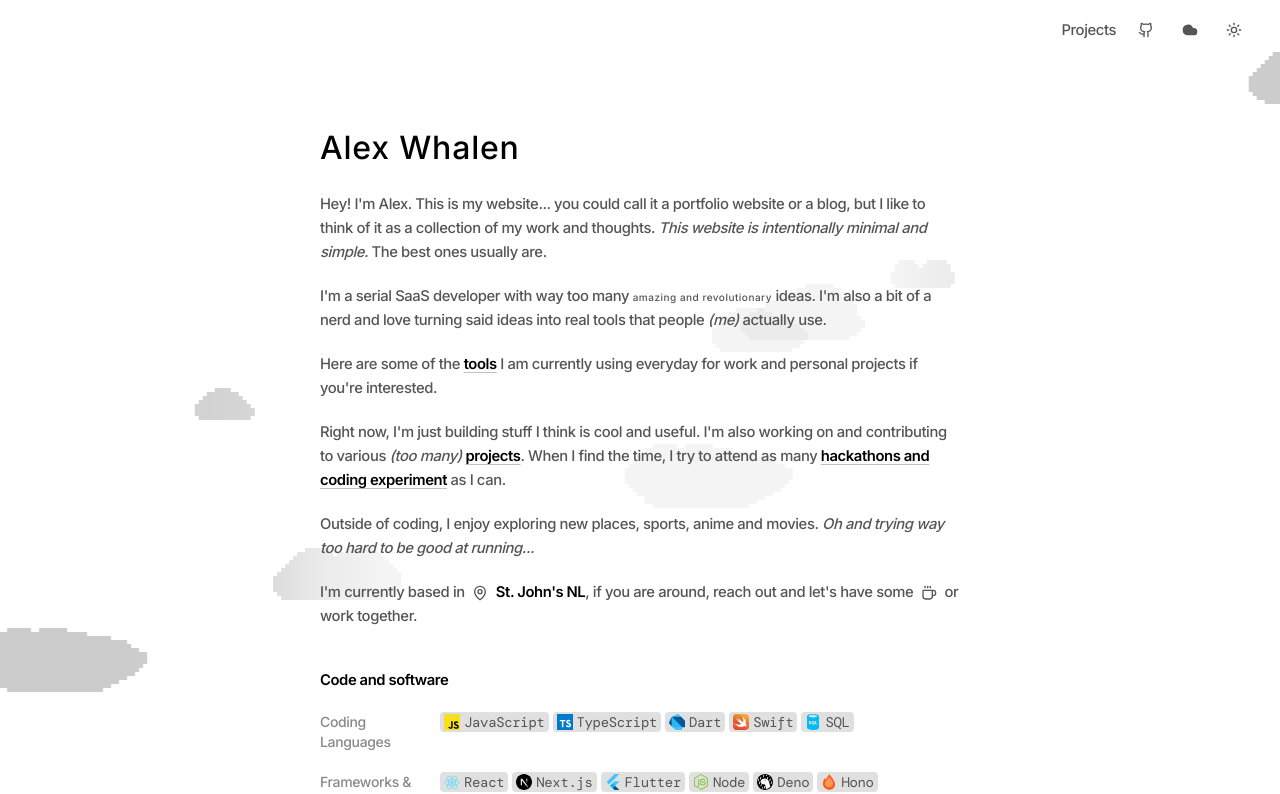
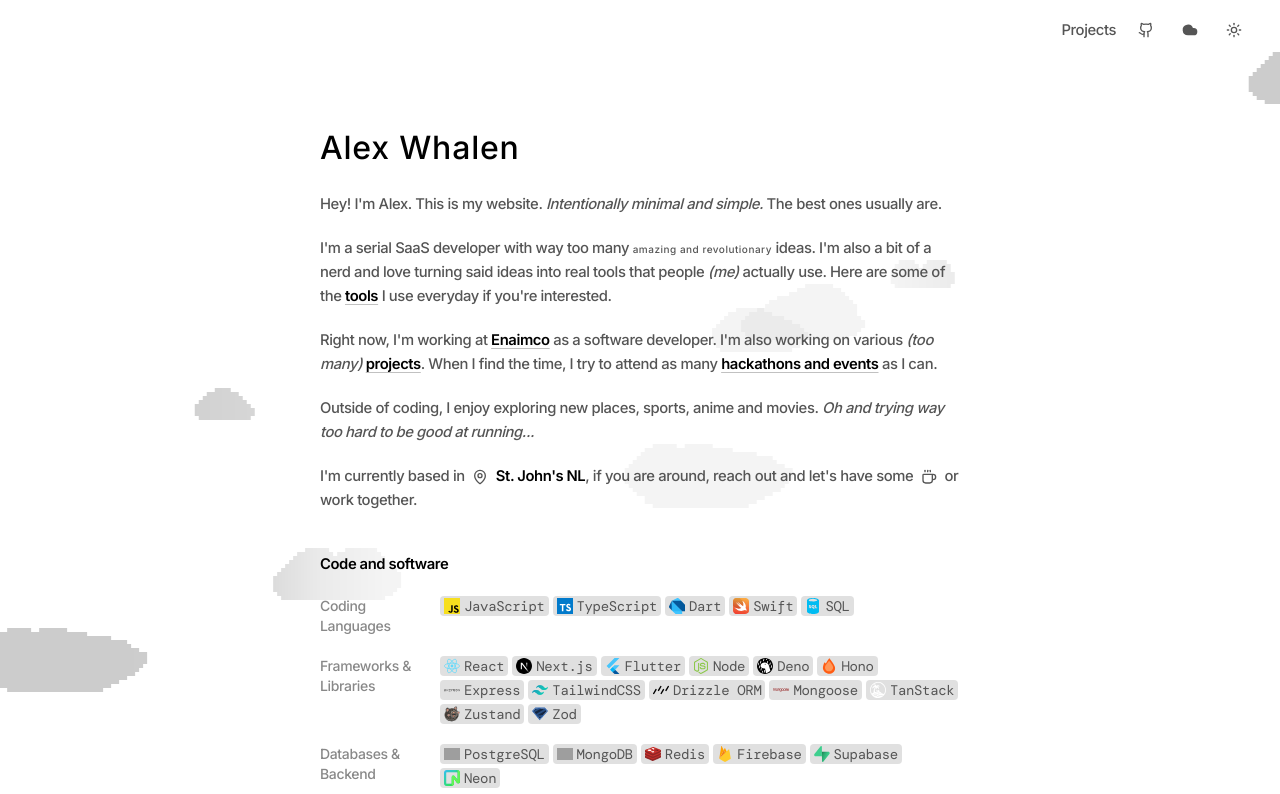
Before and after one commit to Awhalen1999/portfolio, a Next.js app: page / in a window 1280 px wide. Shown: the top 794 px of the page. Built offline with nearby package versions, Linux system fonts and the light colour scheme; grey boxes are pictures that could not be loaded; a web font is replaced by a local one.

Commit message:
update read me

```diff
--- a/app/page.tsx
+++ b/app/page.tsx
@@ -18,11 +18,9 @@
       {/* Main text sections */}
       <h1 className="text-style-header-main mb-5">Alex Whalen</h1>
       <p className="text-style-body-main mb-5">
-        Hey! I'm Alex. This is my website... you could call it a portfolio
-        website or a blog, but I like to think of it as a collection of my work
-        and thoughts.{" "}
+        Hey! I'm Alex. This is my website.{" "}
         <span className="text-style-body-italic">
-          This website is intentionally minimal and simple.{" "}
+          Intentionally minimal and simple.{" "}
         </span>
         The best ones usually are.
       </p>
@@ -31,28 +29,30 @@
         <span className="text-style-body-tiny">amazing and revolutionary</span>{" "}
         ideas. I'm also a bit of a nerd and love turning said ideas into real
         tools that people <span className="text-style-body-italic">(me)</span>{" "}
-        actually use.
+        actually use. Here are some of the{" "}
+        <Link href="/tools" className="text-style-body-link">
+          tools
+        </Link>{" "}
+        I use everyday if you're interested.
       </p>
 
       <p className="text-style-body-main mb-5">
-        Here are some of the{" "}
-        <Link href="/tools" className="text-style-body-link">
-          tools
+        Right now, I'm working at{" "}
+        <Link
+          href="https://enaimco.com/"
+          className="text-style-body-link"
+          target="_blank"
+        >
+          Enaimco
         </Link>{" "}
-        I am currently using everyday for work and personal projects if you're
-        interested.
-      </p>
-
-      <p className="text-style-body-main mb-5">
-        Right now, I'm just building stuff I think is cool and useful. I'm also
-        working on and contributing to various{" "}
+        as a software developer. I'm also working on various{" "}
         <span className="text-style-body-italic">(too many)</span>{" "}
         <Link href="/projects" className="text-style-body-link">
           projects
         </Link>
         . When I find the time, I try to attend as many{" "}
         <Link href="dev-events" className="text-style-body-link">
-          hackathons and coding experiment
+          hackathons and events
         </Link>{" "}
         as I can.
       </p>
```
